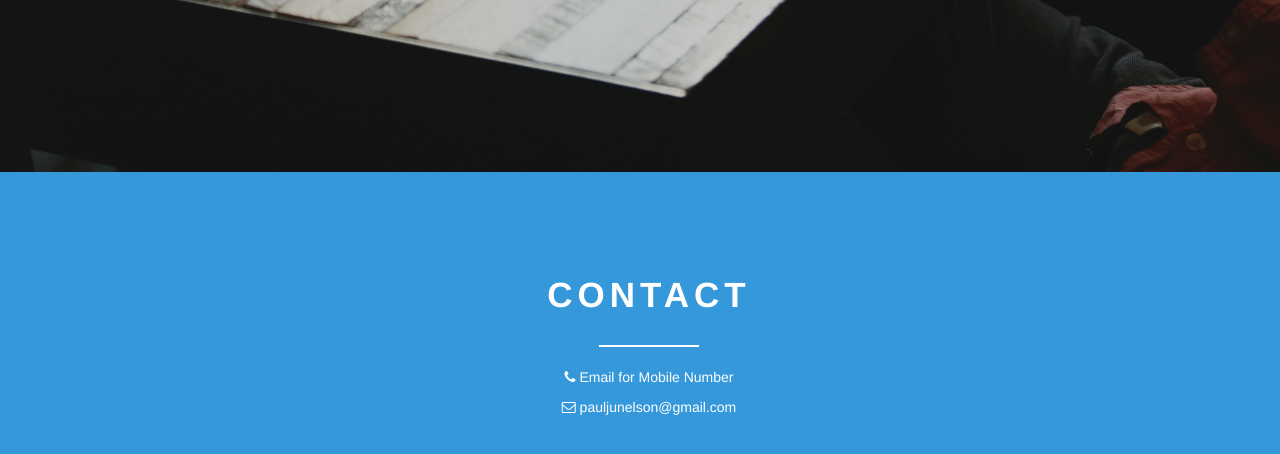
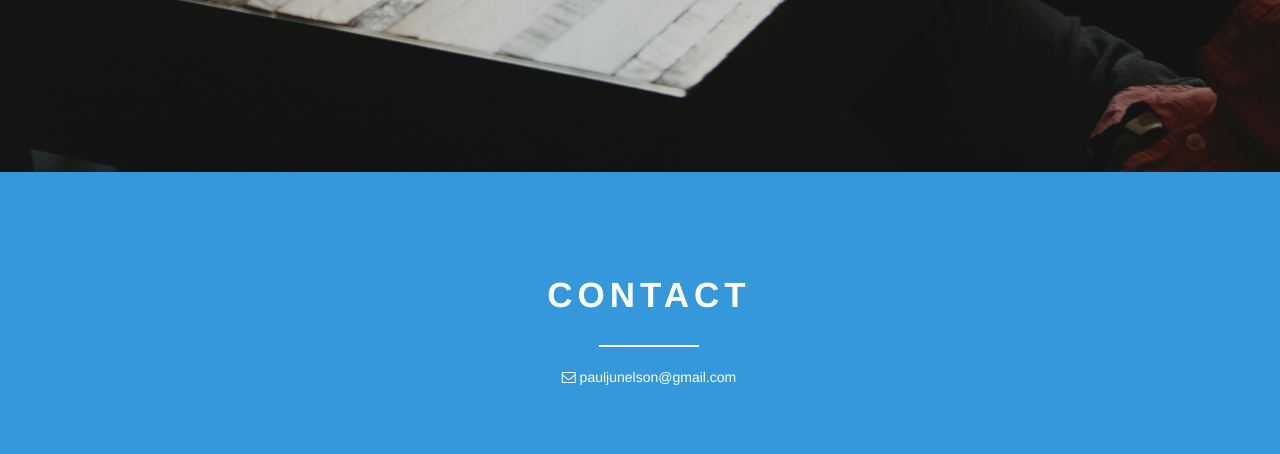
Before and after one commit to pauljunelson/nelson.github.io, a plain HTML site: page index.html in a window 1280 px wide. Shown: the part 628-1082 px from the top of the page. Drawn offline with nearby package versions, Linux system fonts and the light colour scheme.

Commit message:
Update index.html

```diff
--- a/index.html
+++ b/index.html
@@ -80,7 +80,7 @@
                 <div class="col-sm-10 col-sm-offset-1 contact-info">
                     <!-- <h3 style="color:white">Contact Info</h3> -->
                     <br />
-                    <p><i class="fa fa-phone"></i> Email for Mobile Number</p>
+
                     <p><i class="fa fa-envelope-o"></i> pauljunelson@gmail.com</p>
                 </div>
     </section>
```
